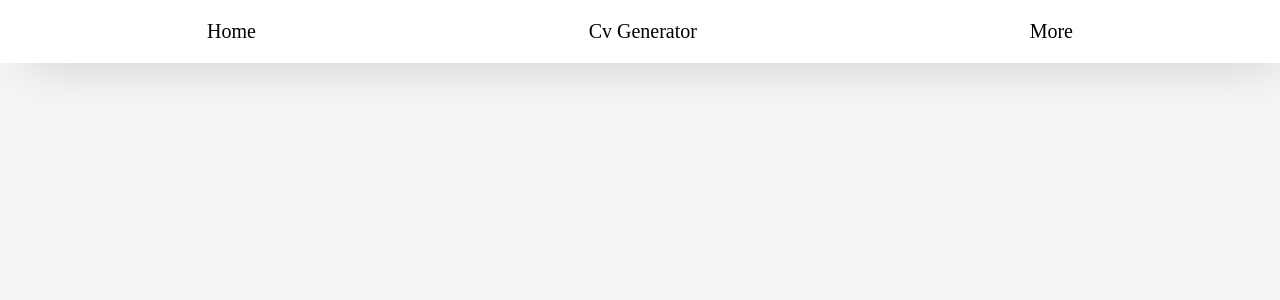
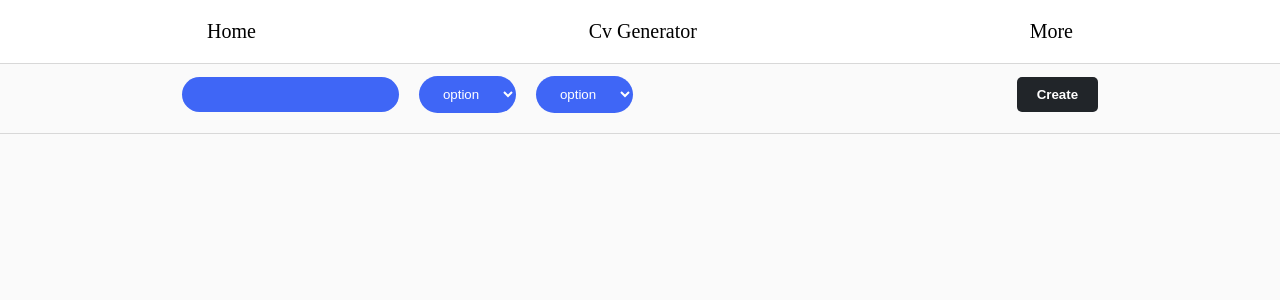
Before and after one commit to luckmer/cv-generator, a React (Create React App) app: page / in a window 1280 px wide. Shown: the top 300 px of the page. Built offline with nearby package versions, Linux system fonts and the light colour scheme.

Commit message:
tiny fixes  / updates

```diff
--- a/src/components/NavBar.js
+++ b/src/components/NavBar.js
@@ -1,73 +1,6 @@
 import React, { useState } from "react";
-import styled from "styled-components";
-
-const Nav = styled.div`
-    position: fixed;
-    width: 100%;
-    z-index: 1000;
-    padding: 1vh 5vw 1vh 5vw;
-    top: 0;
-    left: 0;
-    background-color: white;
-    box-shadow: 11px 11px 52px -14px rgba(0, 0, 0, 0.2);
-    @media screen and (max-width: 850px) {
-        background-color: none;
-        box-shadow: none;
-    }
-`;
-
-const Header = styled.div`
-    padding: 0 10vw 0 10vw;
-    display: flex;
-    justify-content: space-between;
-    font-size: 20px;
-    margin: 2px 5px 2px 5px;
-    ul {
-        align-items: center;
-        list-style: none;
-    }
-    li {
-        padding: 10px;
-    }
-    @media screen and (max-width: 850px) {
-        padding: 7vh 2vw 7vh 3vw;
-        align-items: center;
-        flex-flow: column nowrap;
-        position: fixed;
-        color: black;
-        background-color: #f0f0f0;
-        transform: ${({ state }) =>
-            state ? "translateY(0)" : "translateY(-100%)"};
-        top: 0;
-        right: 0;
-        width: 100%;
-        height: 100%;
-        transition: transform 0.3s ease-in-out;
-    }
-`;
-
-const Hamburger = styled.div`
-    display: none;
-    @media screen and (max-width: 850px) {
-        display: flex;
-        justify-content: space-around;
-        flex-flow: column nowrap;
-        width: 2rem;
-        height: 3rem;
-        position: fixed;
-        top: 15px;
-        right: 20px;
-        z-index: 999;
-        div {
-            width: 5vw;
-            height: 2px;
-            border-radius: 10px;
-            transform-origin: 1px;
-            transition: all 1s ease;
-            background-color: ${({ state }) => (state ? "black" : " blue")};
-        }
-    }
-`;
+import { Link } from "react-router-dom";
+import { Hamburger, Header, Nav } from "../css/NavBarStyle";
 
 function NavBar() {
     const [state, setState] = useState(true);
@@ -80,13 +13,19 @@ function NavBar() {
             </Hamburger>
             <Header state={state}>
                 <ul onClick={() => setState(!state)}>
-                    <li>Home</li>
+                    <Link to="/">
+                        <li>Home</li>
+                    </Link>
                 </ul>
                 <ul onClick={() => setState(!state)}>
-                    <li>Cv Generator</li>
+                    <Link to="/">
+                        <li>Cv Generator</li>
+                    </Link>
                 </ul>
                 <ul onClick={() => setState(!state)}>
-                    <li>More</li>
+                    <Link to="/">
+                        <li>More</li>
+                    </Link>
                 </ul>
             </Header>
         </Nav>
--- a/src/css/GlobalSyle.js
+++ b/src/css/GlobalSyle.js
@@ -1,4 +1,4 @@
-import styled, { createGlobalStyle } from "styled-components";
+import { createGlobalStyle } from "styled-components";
 
 const GlobalStyle = createGlobalStyle`
     *{
@@ -7,7 +7,7 @@ const GlobalStyle = createGlobalStyle`
         box-sizing:border-box;
     }
     html,body{
-        background-color:#F5F5F5;
+        background-color:#fafafa;
         width:100vw;
         height:100vh;
     }
--- /dev/null
+++ b/src/css/LandingPageStyle.js
@@ -0,0 +1,38 @@
+import styled from "styled-components";
+
+export const Container = styled.div`
+    padding: 7vh 0 0 0;
+`;
+
+export const CreateContext = styled.div`
+    padding: 20px 0 20px 0;
+
+    display: flex;
+    justify-content: space-around;
+    width: 100%;
+    border-bottom: 1px solid #d8d8d8;
+    align-items: center;
+    button {
+        background-color: #212529;
+        color: #ffffff;
+        font-weight: bold;
+        border-radius: 20px;
+        padding: 10px 20px 10px 20px;
+        border: none;
+        border-radius: 5px;
+    }
+    input,
+    select {
+        background-color: #3f66f6;
+        color: #ffffff;
+        border: none;
+        border-radius: 20px;
+        padding: 10px 20px 10px 20px;
+    }
+    select,
+    input {
+        margin: 0 20px 0 0;
+    }
+    div {
+    }
+`;
--- /dev/null
+++ b/src/css/NavBarStyle.js
@@ -0,0 +1,74 @@
+import styled from "styled-components";
+
+export const Nav = styled.div`
+    position: fixed;
+    width: 100%;
+    z-index: 1000;
+    padding: 1vh 5vw 1vh 5vw;
+    top: 0;
+    left: 0;
+    background-color: #ffffff;
+    border-bottom: 1px solid #d8d8d8;
+    @media screen and (max-width: 850px) {
+        background-color: none;
+        box-shadow: none;
+    }
+`;
+
+export const Header = styled.div`
+    padding: 0 10vw 0 10vw;
+    display: flex;
+    justify-content: space-between;
+    font-size: 20px;
+    margin: 2px 5px 2px 5px;
+    ul {
+        align-items: center;
+        list-style: none;
+    }
+    li {
+        padding: 10px;
+    }
+    a {
+        text-decoration: none;
+        color: black;
+    }
+
+    @media screen and (max-width: 850px) {
+        padding: 7vh 2vw 7vh 3vw;
+        align-items: center;
+        flex-flow: column nowrap;
+        position: fixed;
+        color: black;
+        background-color: #f0f0f0;
+        transform: ${({ state }) =>
+            state ? "translateY(0)" : "translateY(-100%)"};
+        top: 0;
+        right: 0;
+        width: 100%;
+        height: 100%;
+        transition: transform 0.3s ease-in-out;
+    }
+`;
+
+export const Hamburger = styled.div`
+    display: none;
+    @media screen and (max-width: 850px) {
+        display: flex;
+        justify-content: space-around;
+        flex-flow: column nowrap;
+        width: 2rem;
+        height: 3rem;
+        position: fixed;
+        top: 15px;
+        right: 20px;
+        z-index: 999;
+        div {
+            width: 5vw;
+            height: 2px;
+            border-radius: 10px;
+            transform-origin: 1px;
+            transition: all 1s ease;
+            background-color: ${({ state }) => (state ? "black" : " blue")};
+        }
+    }
+`;
--- a/src/page/LandingPage.js
+++ b/src/page/LandingPage.js
@@ -1,11 +1,49 @@
-import React, { useContext } from "react";
-
+import React, { useState, useContext } from "react";
+import { Container, CreateContext } from "../css/LandingPageStyle";
+import CreateCV from "../components/CreateCv";
 import { StoreContext } from "../store/index";
+import styled from "styled-components";
+import { Link } from "react-router-dom";
+const Main = styled.div``;
 
 function LandingPage() {
-    const a = useContext(StoreContext);
-    console.log(a);
-    return <div>LandingPage</div>;
+    const [open, setOpen] = useState(false);
+    const {
+        DATA: [table, setTable],
+    } = useContext(StoreContext);
+    const { data } = table;
+    return (
+        <Container>
+            <CreateCV open={open} />
+            <CreateContext>
+                <div>
+                    <input />
+                    <select>
+                        <option>option</option>
+                        <option>option</option>
+                        <option>option</option>
+                        <option>option</option>
+                    </select>
+                    <select>
+                        <option> option</option>
+                        <option> option</option>
+                        <option> option</option>
+                        <option> option</option>
+                    </select>
+                </div>
+                <div>
+                    <button onClick={() => setOpen(!open)}>Create</button>
+                </div>
+            </CreateContext>
+            <Main>
+                {data.map(({ title, id }) => (
+                    <div key={id}>
+                        <Link to={`/details/${id}`}>{title}</Link>
+                    </div>
+                ))}
+            </Main>
+        </Container>
+    );
 }
 
 export default LandingPage;
--- a/src/store/index.js
+++ b/src/store/index.js
@@ -1,4 +1,4 @@
-import React, { createContext, useState } from "react";
+import React, { createContext, useState, useEffect } from "react";
 
 export const StoreContext = createContext();
 
@@ -6,10 +6,17 @@ export default ({ children }) => {
     const [table, setTable] = useState({
         data: [],
     });
-
     const store = {
         DATA: [table, setTable],
     };
+    useEffect(() => {
+        const store = JSON.parse(localStorage.getItem("TableData"));
+        if (store) setTable(store);
+    }, []);
+
+    useEffect(() => {
+        localStorage.setItem("TableData", JSON.stringify(table));
+    }, [table]);
 
     return (
         <StoreContext.Provider value={store}>{children}</StoreContext.Provider>
```
